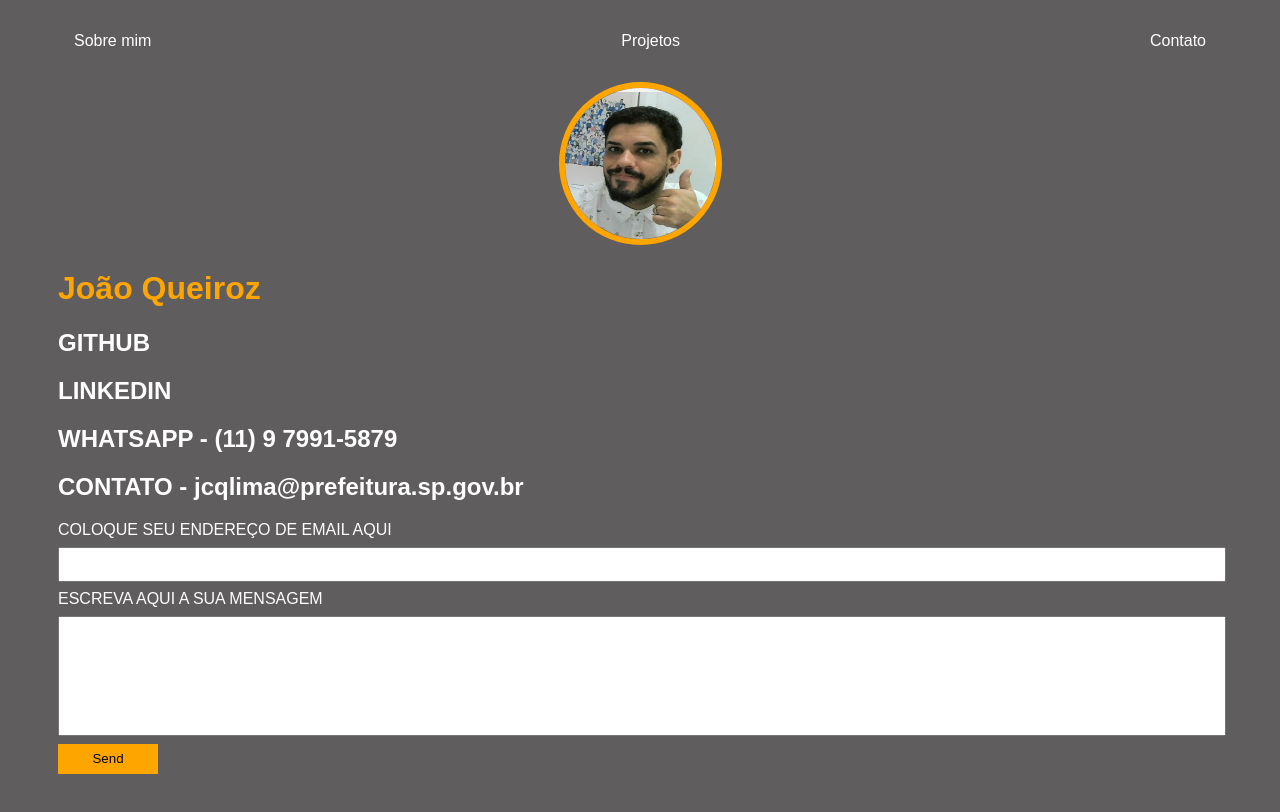
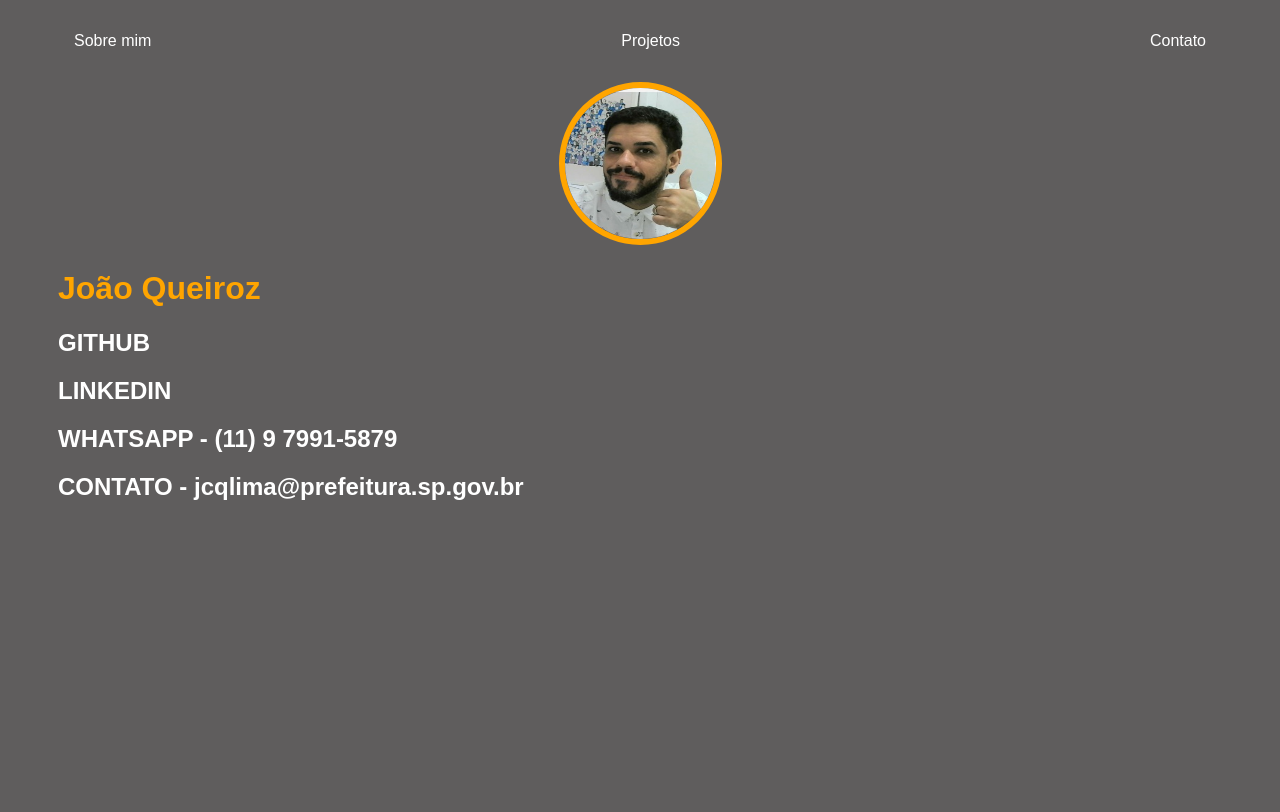
Before and after one commit to JaoQueiroz/PEQUENOS-TRABALHOS--CODES-, a plain HTML site: page contact.html in a window 1280 px wide. Drawn offline with Linux system fonts and the light colour scheme.

Commit message:
Add files via upload
retirado BOX email... Não funcionou...

```diff
--- a/contact.html
+++ b/contact.html
@@ -38,11 +38,5 @@
             <h2>WHATSAPP - (11) 9 7991-5879</h2>
 
             <h2>CONTATO - jcqlima@prefeitura.sp.gov.br</h2>
-                <form class="contact-form" action="https://formsubmit.co/jcqlima@prefeitura.sp.gov.br" method="POST">
-                    <label for="email">COLOQUE SEU ENDEREÇO DE EMAIL AQUI</label>
-                    <input type="email" name="email" id="email" required>
-                    <label for="message">ESCREVA AQUI A SUA MENSAGEM</label>
-                    <input type="text" name="message" id="email" required>
-                    <button type="submit">Send</button>
-                </form>
+
             <ul>
```
